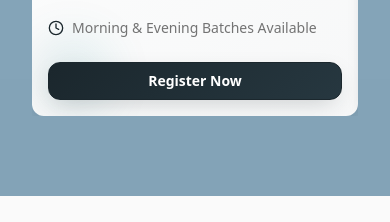
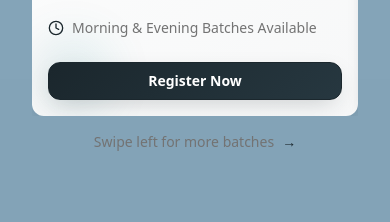
Before and after one commit to Janvi1205/omega-Classes, a React (Vite) app: page / in a window 390 px wide. Shown: the part 1700-1922 px from the top of the page. Built offline with nearby package versions, Linux system fonts and the light colour scheme.

Commit message:
Add swipe left instruction
Add text below the carousel on mobile to indicate that users can swipe left to see more batches.

```diff
--- a/src/components/Batches.tsx
+++ b/src/components/Batches.tsx
@@ -167,6 +167,14 @@ const Batches = ({ onRegisterClick }: BatchesProps) => {
           <CarouselPrevious className="hidden sm:flex -left-8 sm:-left-10 lg:-left-12 xl:-left-16 h-8 w-8 sm:h-10 sm:w-10" />
           <CarouselNext className="hidden sm:flex -right-8 sm:-right-10 lg:-right-12 xl:-right-16 h-8 w-8 sm:h-10 sm:w-10" />
         </Carousel>
+
+        {/* Mobile swipe instruction */}
+        <div className="sm:hidden text-center mt-4">
+          <p className="text-muted-foreground text-sm flex items-center justify-center gap-2">
+            <span>Swipe left for more batches</span>
+            <span className="text-primary">→</span>
+          </p>
+        </div>
       </div>
     </section>
   );
```
